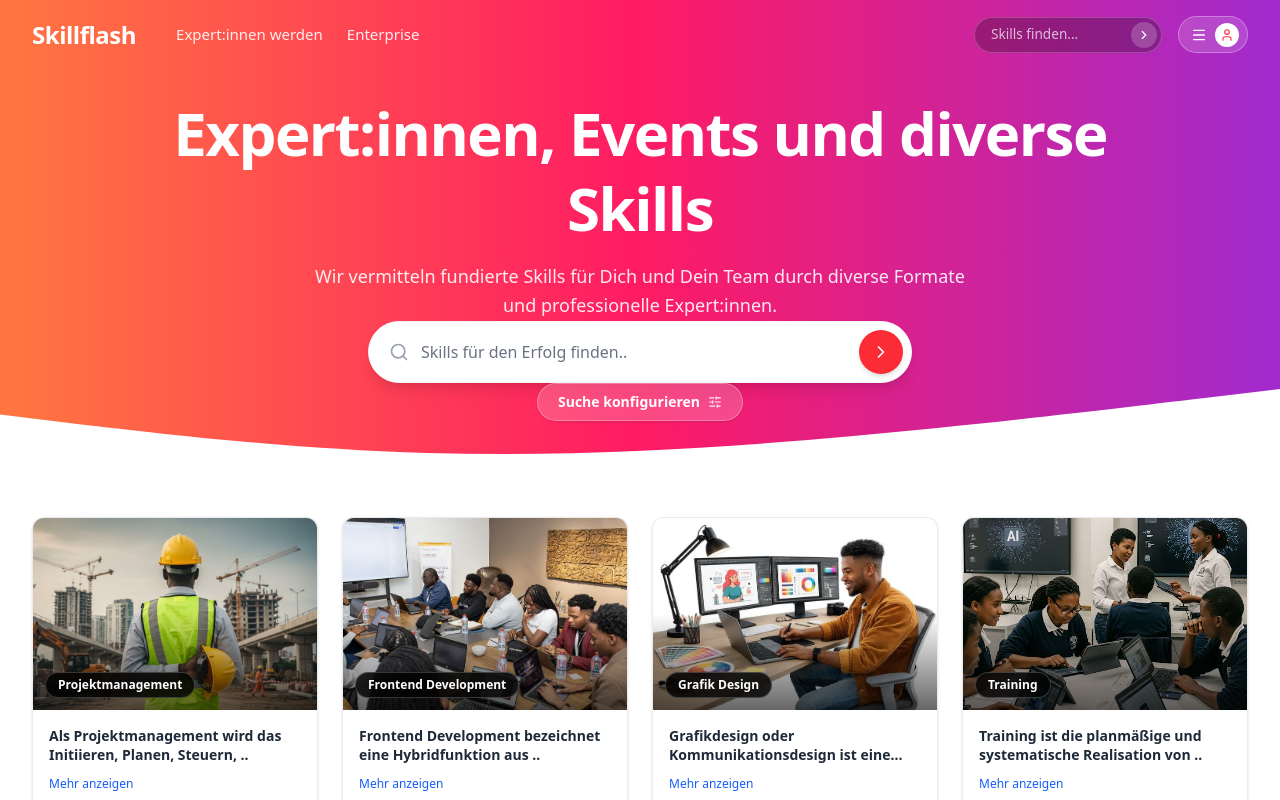
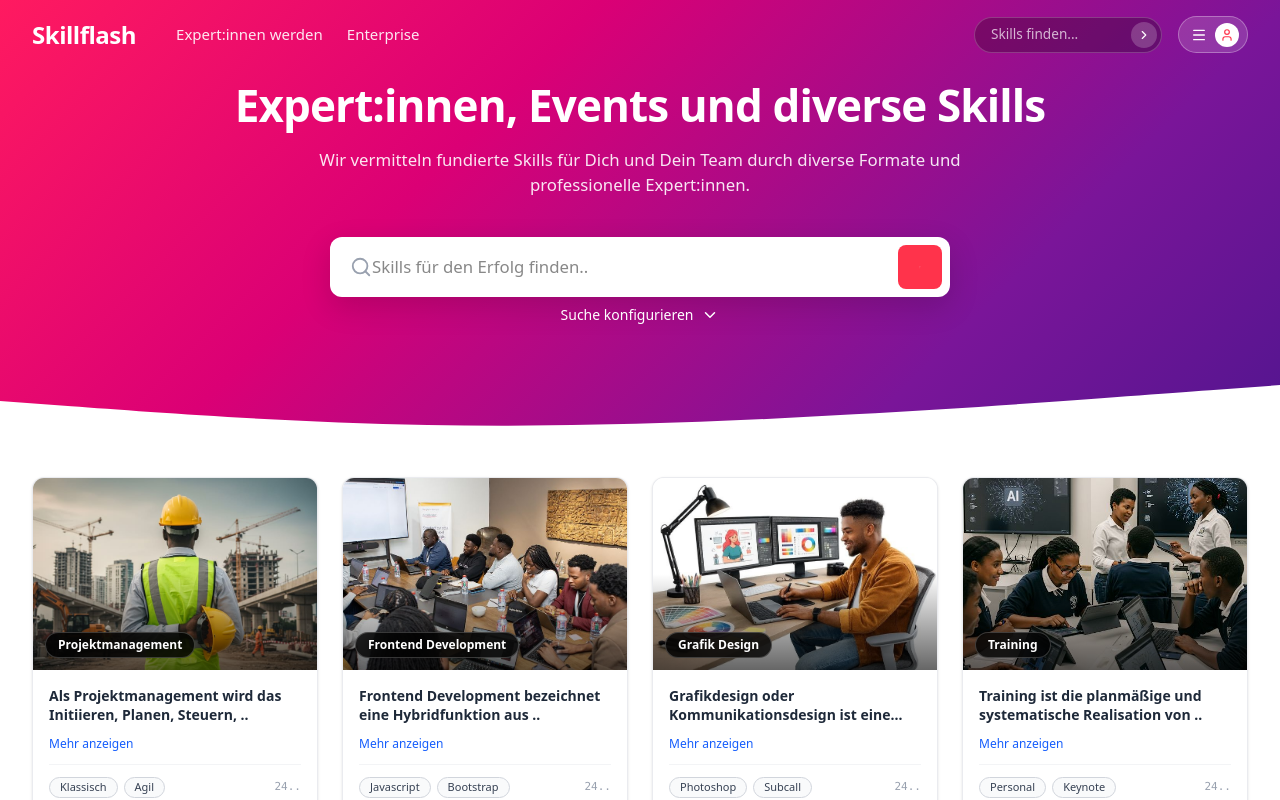
Before and after one commit to HANSLAY108/Suchst-Du-Expertise, a Next.js app: page / in a window 1280 px wide. Shown: the top 800 px of the page. Built offline with nearby package versions, Linux system fonts and the light colour scheme.

Commit message:
Milestone 3: Refactor Hero & SearchBar components with global CSS and Button system

```diff
--- a/src/components/SearchBar/SearchBar.tsx
+++ b/src/components/SearchBar/SearchBar.tsx
@@ -1,6 +1,8 @@
-import styles from "./searchbar.module.css";
+"use client";
+
 import React from "react";
 import { Search, ChevronRight } from "lucide-react";
+import Button from "@/components/ui/Button";
 
 interface SearchBarProps {
   value: string;
@@ -9,19 +11,19 @@ interface SearchBarProps {
 
 export default function SearchBar({ value, onChange }: SearchBarProps) {
   return (
-    <div className={styles.searchWrapper}>
-      <div className={styles.inputBox}>
-        <Search className={styles.searchIcon} size={20} />
+    <div className="hero-search-container">
+      <div className="hero-search-box">
+        <Search size={22} className="text-gray-400 mr-3 shrink-0" />
         <input
           type="text"
           value={value}
           onChange={(e) => onChange(e.target.value)}
           placeholder="Skills für den Erfolg finden.."
-          className={styles.inputField}
+          className="hero-search-input"
         />
-        <button className={styles.actionBtn} aria-label="Suchen">
-          <ChevronRight size={20} className="text-white" />
-        </button>
+        <Button variant="searchAction" aria-label="Suchen">
+          <ChevronRight size={22} />
+        </Button>
       </div>
     </div>
   );
--- a/src/components/SearchBar/searchbar.module.css
+++ /dev/null
@@ -1,21 +0,0 @@
-@reference "../../app/globals.css";
-
-.searchWrapper {
-  @apply w-full max-w-xl mx-auto px-4;
-}
-
-.inputBox {
-  @apply bg-white rounded-full p-2 pl-5 flex items-center shadow-lg border border-gray-100 transition-shadow hover:shadow-xl focus-within:ring-2 focus-within:ring-purple-300;
-}
-
-.searchIcon {
-  @apply text-gray-400 shrink-0 mr-3;
-}
-
-.inputField {
-  @apply w-full bg-transparent text-gray-800 placeholder-gray-500 text-sm sm:text-base outline-none font-medium;
-}
-
-.actionBtn {
-  @apply bg-red-500 hover:bg-red-600 rounded-full p-2.5 sm:p-3 flex items-center justify-center transition-colors shrink-0 cursor-pointer shadow-md active:scale-95;
-}
--- a/src/section/Hero/Hero.section.tsx
+++ b/src/section/Hero/Hero.section.tsx
@@ -1,7 +1,9 @@
-import styles from "./hero.module.css";
+"use client";
+
 import React from "react";
 import SearchBar from "@/components/SearchBar/SearchBar";
-import { SlidersHorizontal } from "lucide-react";
+import Button from "@/components/ui/Button";
+import { ChevronDown } from "lucide-react";
 
 interface HeroProps {
   searchQuery: string;
@@ -10,38 +12,38 @@ interface HeroProps {
 
 export default function Hero({ searchQuery, setSearchQuery }: HeroProps) {
   return (
-    <section className={styles.heroSection}>
-      <div className={styles.heroContainer}>
-        {/* Main Heading */}
-        <h1 className={styles.mainTitle}>
+    <section className="hero-wrapper">
+      <div className="hero-content">
+        {/* Title */}
+        <h1 className="hero-title">
           Expert:innen, Events und diverse Skills
         </h1>
 
         {/* Subtitle */}
-        <p className={styles.subtitle}>
+        <p className="hero-subtitle">
           Wir vermitteln fundierte Skills für Dich und Dein Team durch diverse Formate und professionelle Expert:innen.
         </p>
 
         {/* Search Bar */}
-        <div className="mt-8 mb-6">
+        <div className="mb-6">
           <SearchBar value={searchQuery} onChange={setSearchQuery} />
         </div>
 
-        {/* Filter / Config Button */}
+        {/* Filter Toggle */}
         <div className="flex justify-center">
-          <button className={styles.filterBtn}>
+          <Button variant="filterBtn">
             <span>Suche konfigurieren</span>
-            <SlidersHorizontal size={14} className="text-white opacity-90" />
-          </button>
+            <ChevronDown size={18} className="text-white ml-1" />
+          </Button>
         </div>
       </div>
 
-      {/* Decorative Wavy/Curved White Transition to White Content Card */}
-      <div className={styles.curveWrapper}>
+      {/* Curved SVG Divider Transition */}
+      <div className="hero-curve-divider">
         <svg
           viewBox="0 0 1440 120"
-          className={styles.curveSvg}
           preserveAspectRatio="none"
+          className="w-full h-16"
         >
           <path
             fill="#ffffff"
--- a/src/section/Hero/hero.module.css
+++ /dev/null
@@ -1,30 +0,0 @@
-@reference "../../app/globals.css";
-
-.heroSection {
-  @apply relative w-full pt-20 sm:pt-24 pb-16 overflow-hidden text-center text-white;
-  background: linear-gradient(90deg, #ff7740 0%, #ff1b63 50%, #a12bce 100%);
-}
-
-.heroContainer {
-  @apply max-w-5xl mx-auto px-4 sm:px-6 lg:px-8 relative z-10;
-}
-
-.mainTitle {
-  @apply text-3xl sm:text-4xl md:text-5xl lg:text-6xl font-black tracking-tight mb-4 text-white leading-tight;
-}
-
-.subtitle {
-  @apply text-sm sm:text-base md:text-lg font-medium text-white/90 max-w-2xl mx-auto leading-relaxed;
-}
-
-.filterBtn {
-  @apply inline-flex items-center gap-2 bg-white/20 hover:bg-white/30 backdrop-blur-md text-white text-xs sm:text-sm font-semibold py-2 px-5 rounded-full border border-white/30 transition-all cursor-pointer shadow-sm active:scale-95;
-}
-
-.curveWrapper {
-  @apply absolute bottom-0 left-0 right-0 w-full overflow-hidden leading-none pointer-events-none;
-}
-
-.curveSvg {
-  @apply relative block w-full h-12 sm:h-16 md:h-20 lg:h-24;
-}
```
